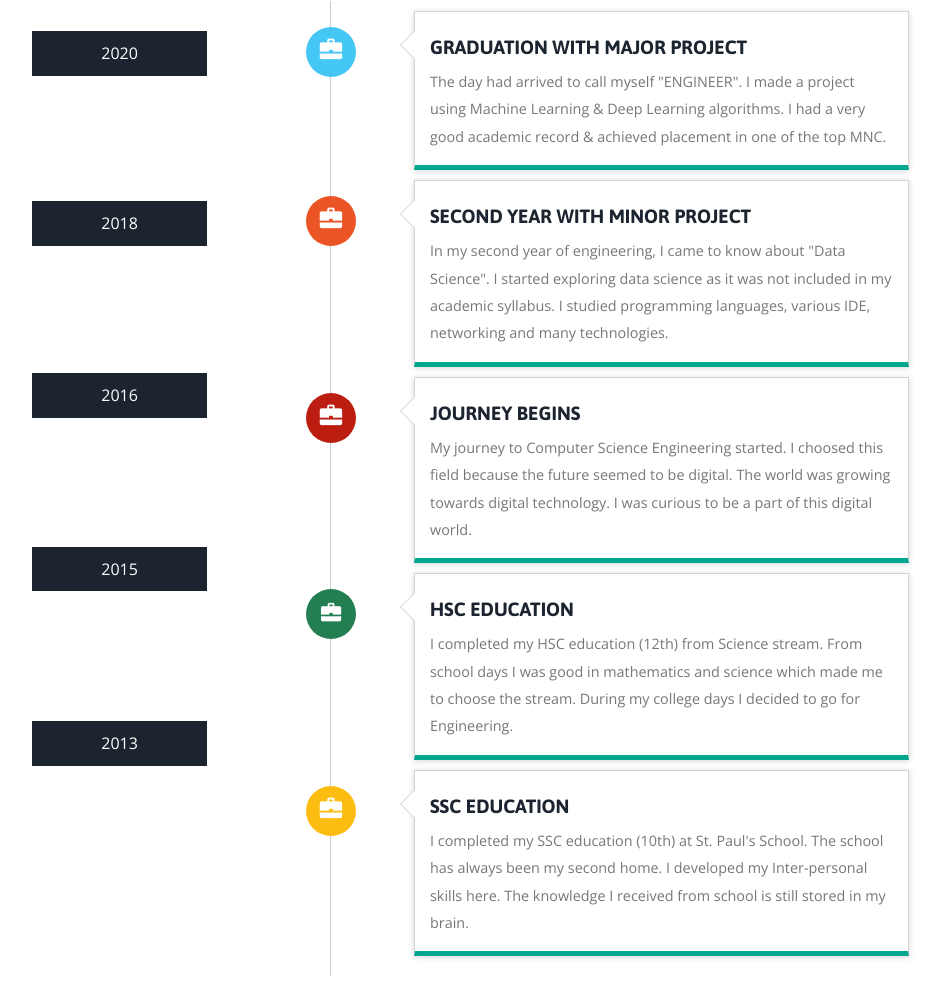
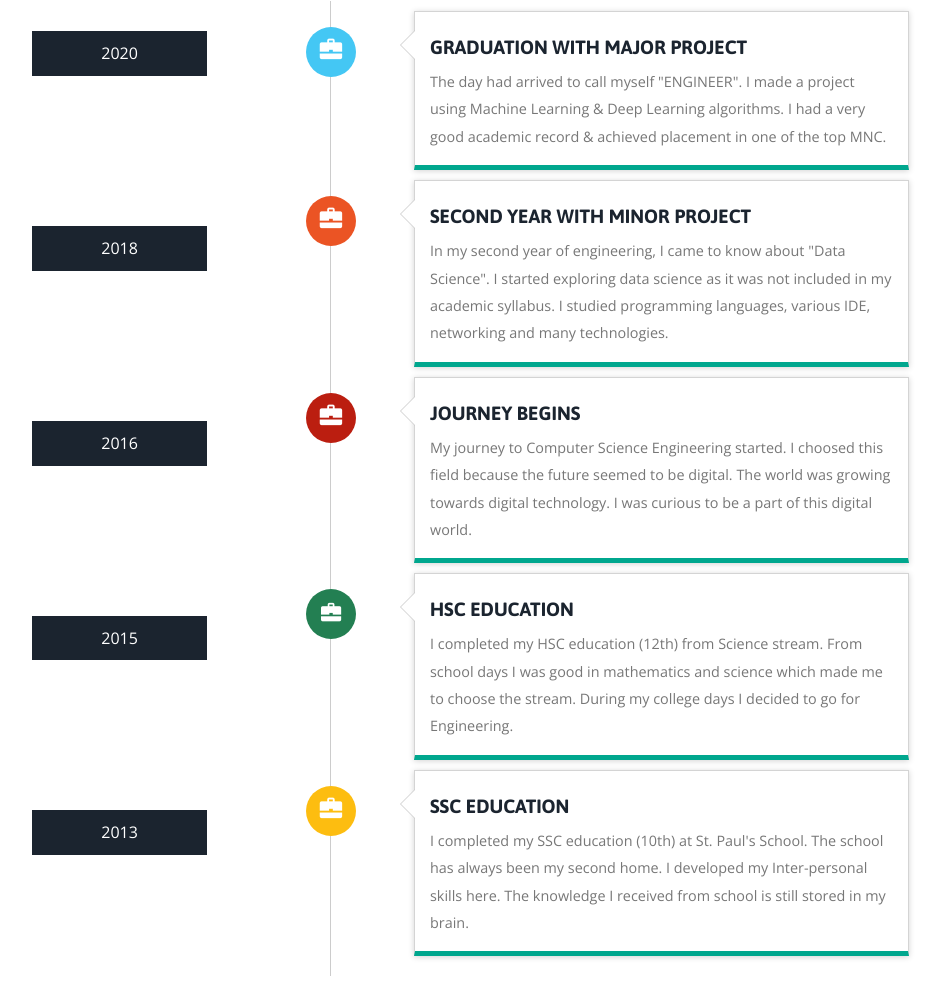
Before and after one commit to Arbaaz-Shaikh/Arbaaz-Shaikh.github.io, a plain HTML site: page index.html in a window 1280 px wide. Shown: the part 2226-3221 px from the top of the page, without its empty margins (301-1243 px from the left). Drawn offline with nearby package versions, Linux system fonts and the light colour scheme; files whose address does not match are found by name.

Commit message:
Update style.css

```diff
--- a/css/style.css
+++ b/css/style.css
@@ -763,16 +763,16 @@ ul.year li {
     display: block;
 }
 ul.year li:nth-child(2){
-	    margin-top: 125px;
+	    margin-top: 150px;
 }
 ul.year li:nth-child(3){
-	    margin-top: 127px;
+	    margin-top: 150px;
 }
 ul.year li:nth-child(4){
-	    margin-top: 129px;
+	    margin-top: 150px;
 }
 ul.year li:nth-child(5){
-	    margin-top: 130px;
+	    margin-top: 150px;
 }
 .timeline-badge.success i {
     font-size: 0.9em;
```
